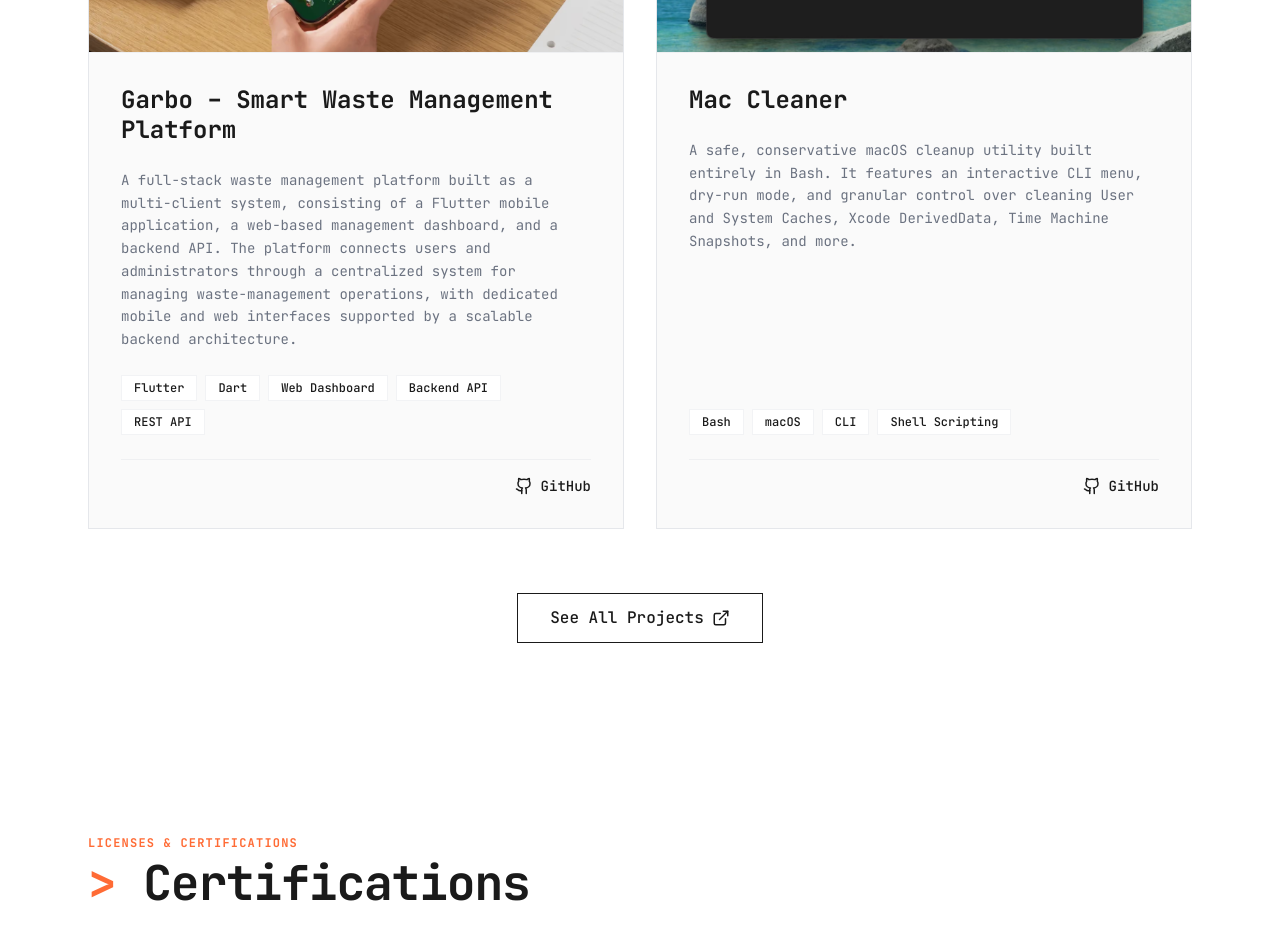
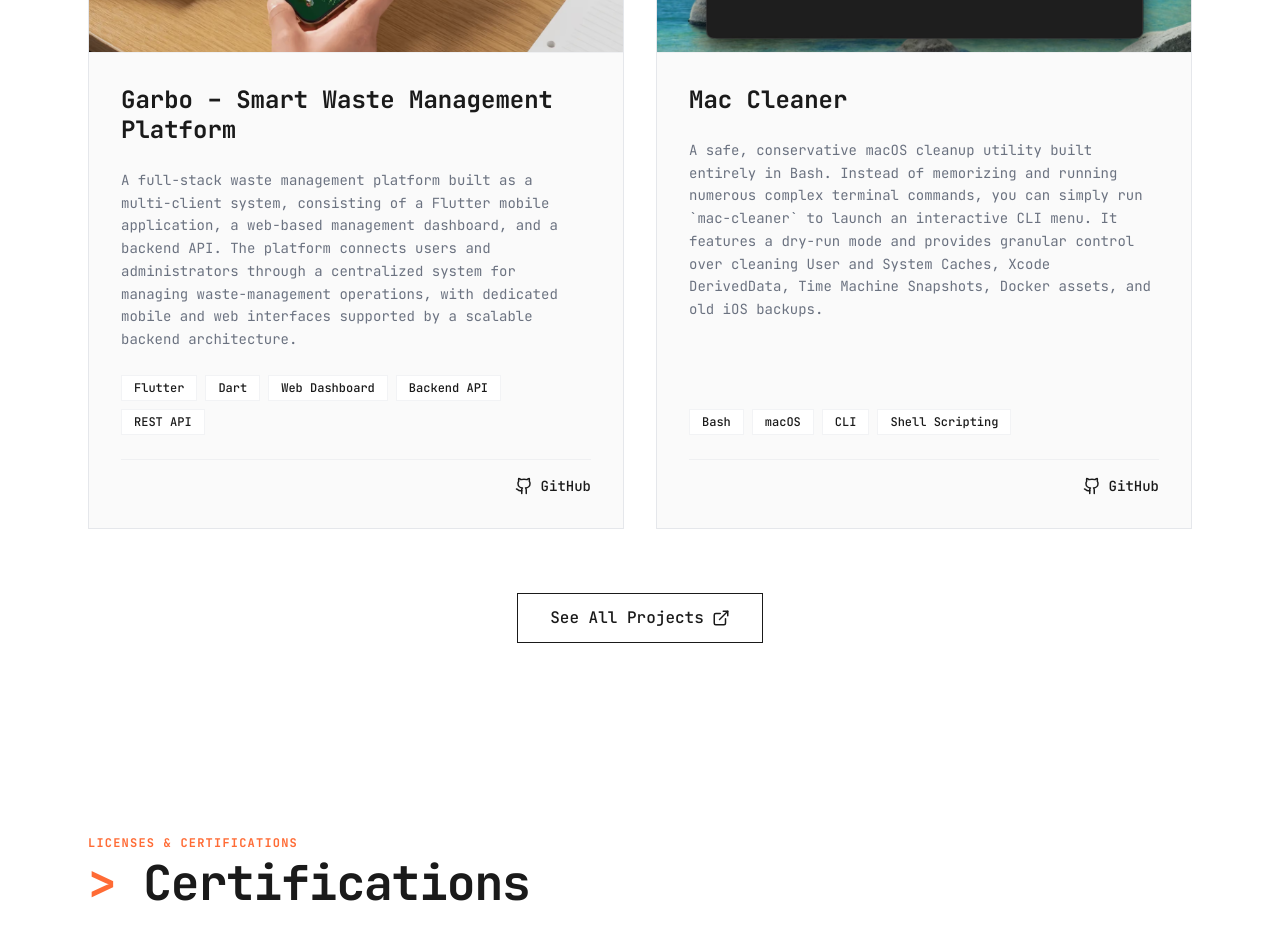
Before and after one commit to ThanojBuddhima/ThanojBuddhima.github.io, a React (Vite) app: page / in a window 1280 px wide. Shown: the part 4900-5836 px from the top of the page. Built offline with nearby package versions, Linux system fonts and the light colour scheme.

Commit message:
docs: update mac-cleaner project description with additional features and clearer usage context

```diff
--- a/src/components/Projects.tsx
+++ b/src/components/Projects.tsx
@@ -62,7 +62,7 @@ const projects: Project[] = [
   {
     id: 'mac-cleaner',
     name: 'Mac Cleaner',
-    shortDescription: 'A safe, conservative macOS cleanup utility built entirely in Bash. It features an interactive CLI menu, dry-run mode, and granular control over cleaning User and System Caches, Xcode DerivedData, Time Machine Snapshots, and more.',
+    shortDescription: 'A safe, conservative macOS cleanup utility built entirely in Bash. Instead of memorizing and running numerous complex terminal commands, you can simply run `mac-cleaner` to launch an interactive CLI menu. It features a dry-run mode and provides granular control over cleaning User and System Caches, Xcode DerivedData, Time Machine Snapshots, Docker assets, and old iOS backups.',
     techStack: ['Bash', 'macOS', 'CLI', 'Shell Scripting'],
     githubUrl: 'https://github.com/ThanojBuddhima/mac-cleaner',
     image: '/projects/mac-cleaner.avif',
```
